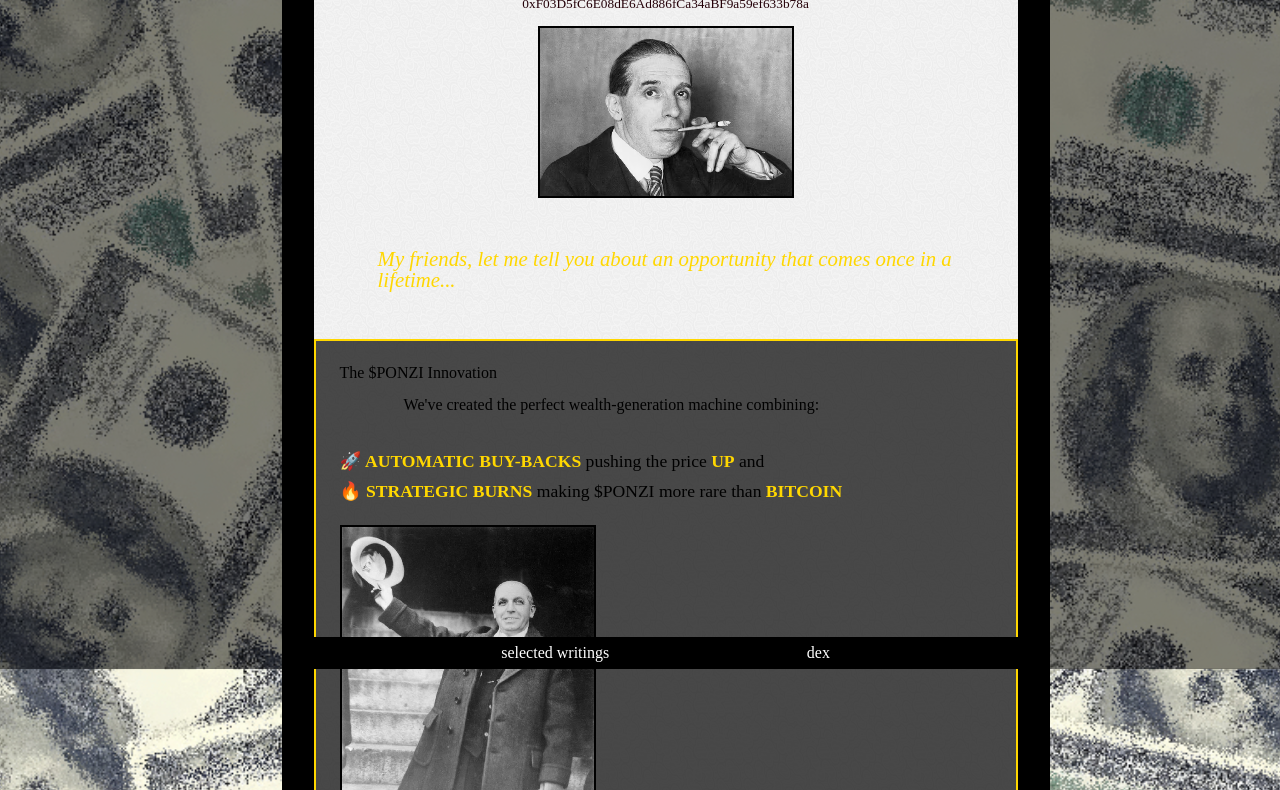
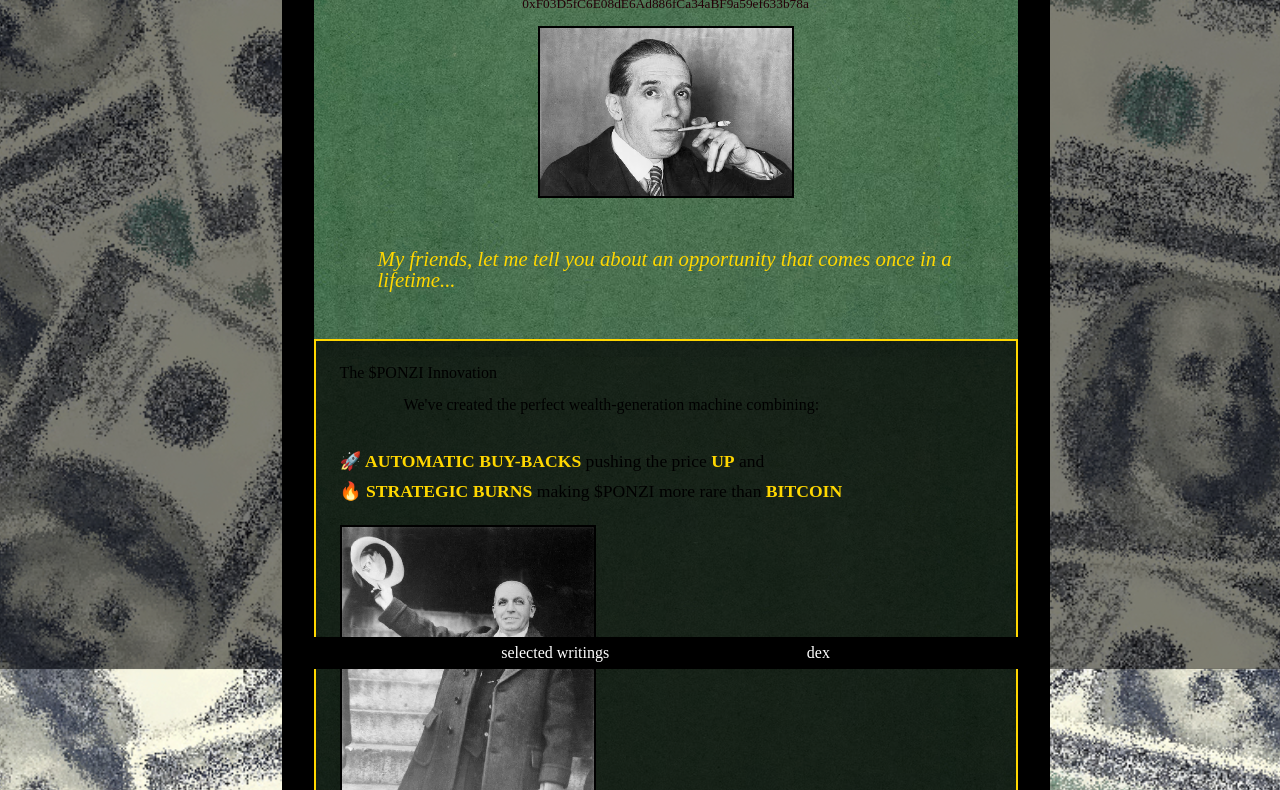
Before and after one commit to starlightglim/ponzi, a website built with Vite: page index.html in a window 1280 px wide. Shown: the part 131-921 px from the top of the page. Built offline with nearby package versions, Linux system fonts and the light colour scheme; a script that the page names is missing.

Commit message:
background change

```diff
--- a/style.css
+++ b/style.css
@@ -85,9 +85,10 @@
   /* box-shadow: rgba(0, 0, 0, 0.25) 0px 54px 55px, rgba(0, 0, 0, 0.12) 0px -12px 30px, rgba(0, 0, 0, 0.12) 0px 4px 6px, rgba(0, 0, 0, 0.17) 0px 12px 13px, rgba(0, 0, 0, 0.09) 0px -3px 5px; */
 }
 #maincontent{
-  background-image: url("/microbesback_ponzi.png");
+  background-image: url("/green-paper-texture-background_469558-2254.avif");
   padding: 0rem ;
   padding-top: 3rem;
+
 }
 
 
```
Also changed, not shown: public/green-paper-texture-background_469558-2254.avif (added).
